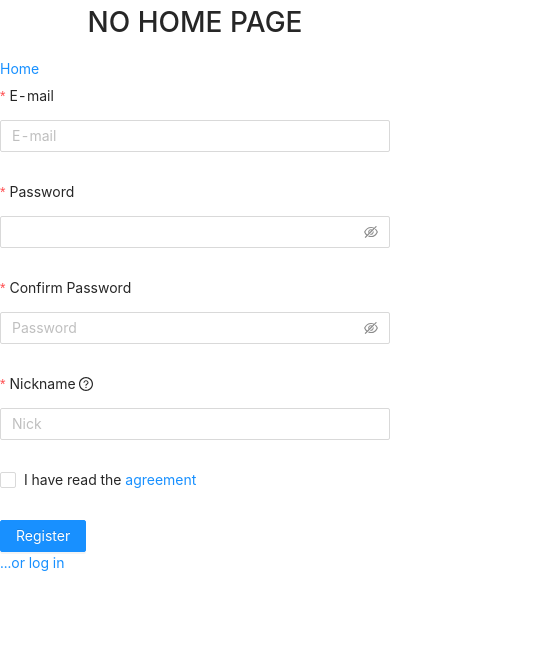
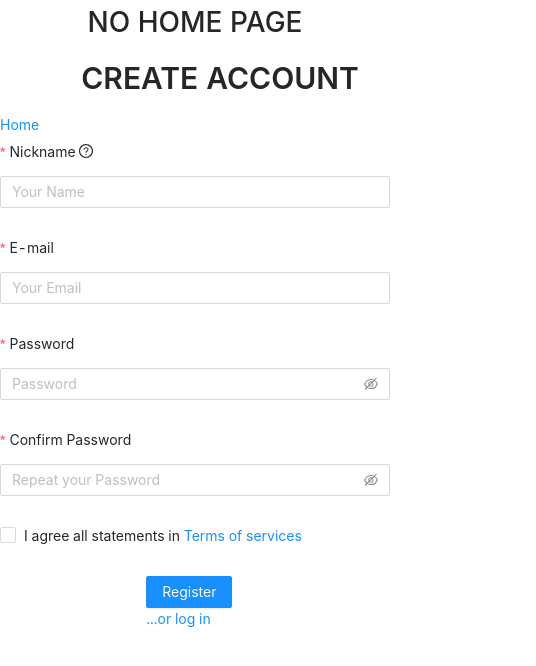
Before and after one commit to David245M/shop-note, a React (Create React App) app in the folder client/: page /register in a window 390 px wide. Shown: the top 666 px of the page, 536 px wide, since content can reach past the window. Built offline with nearby package versions, Linux system fonts and the light colour scheme.

Commit message:
Change reg(refactor in mobile), finish login

```diff
--- a/client/src/pages/Login.jsx
+++ b/client/src/pages/Login.jsx
@@ -22,13 +22,14 @@ const firstlayout = {
 const secondLayout = {
   wrapperCol: {
     lg: { span: 8, offset: 8},
-    md: { span: 10, offset: 7},
+    md: { span: 10, offset: 8},
     sm: { span: 12, offset: 5},
   },
 };
 
 const thirdLayout = {
   wrapperCol: {
+    xs: { span: 24, offset: 9},
     lg: { span: 12, offset: 12 },
     md: { span: 16, offset: 12},
     sm: { span: 20, offset: 11},
@@ -115,8 +116,8 @@ const LoginPage = () => {
 
 
       <Form.Item {...thirdLayout} >
-        <Row lg={{span: 24}} md={{span: 24}} sm={{span: 24}}>{/*бро, Row и так всю возможную ширину занимает, это бесполезно*/}
-          <Button type="primary" htmlType="submit">
+        <Row>
+          <Button type="primary" htmlType="submit" >
             Log in
           </Button>
         </Row>
--- a/client/src/pages/Register.jsx
+++ b/client/src/pages/Register.jsx
@@ -1,14 +1,16 @@
 import React, { useState } from 'react'
 import { Link } from 'react-router-dom'
-import { Form, Input, Tooltip, Option, Row, Col, Checkbox, Button } from 'antd';
+import { Form, Input, Tooltip, Option, Row, Col, Checkbox, Button, Typography } from 'antd';
 import { QuestionCircleOutlined } from '@ant-design/icons';
 
+
+const { Title } = Typography;
 // const { Option } = Select;
 // так як Велікій сенсей Міхаіл учіл
 const formItemLayout = {
   labelCol: {
     sm: { span: 8},
-    md: { span: 7},
+    md: { span: 8},
     lg: { span: 8}
   },
   wrapperCol: {
@@ -17,12 +19,32 @@ const formItemLayout = {
     lg: { span: 8 }
   },
 };
+
 const tailFormItemLayout = {
   wrapperCol: {
+
     sm: {span: 17, offset: 10},
     md: {span: 13, offset: 9},
     lg: {span: 20, offset: 10},
   },
+};
+
+const buttonLayout = {
+  wrapperCol: {
+    xs: { span: 24, offset: 9},
+    sm: {span: 17, offset: 10},
+    md: {span: 13, offset: 9},
+    lg: {span: 20, offset: 10},
+  },
+}
+
+
+const titleLayout = {
+    xs: {span: 18, offset: 5},
+    sm: {span: 11, offset: 8},
+    md: {span: 9, offset: 9},
+    lg: {span: 7, offset: 10},
+
 };
 
 const RegisterPage = () => {
@@ -59,17 +81,41 @@ const RegisterPage = () => {
   return (
     <>
 
+
+          <Row >
+            <Col {...titleLayout}>
+              <Title level={2}>
+                  CREATE ACCOUNT
+              </Title>
+            </Col>
+          </Row>
+
+
       <Link to="/">Home</Link>
       <Form
         {...formItemLayout}
         form={form}
         name="register"
-        // onFinish={onSubmit}
+        onFinish={onSubmit}
         initialValues={{
           prefix: '+380',//поки нічьо не робить
         }}
         // scrollToFirstError
       >
+        <Form.Item
+         name="name"
+          label={
+            <span>
+              Nickname&nbsp;
+              <Tooltip title="What do you want others to call you?">
+                <QuestionCircleOutlined />
+              </Tooltip>
+            </span>
+          }
+          rules={[{ required: true, message: 'Please input your nickname!', whitespace: true }]}
+        >
+          <Input value={nick} onChange={e => setNick(e.target.value)} placeholder="Your Name"/>
+        </Form.Item>
         <Form.Item
           name="email"
           label="E-mail"
@@ -84,7 +130,7 @@ const RegisterPage = () => {
             },
           ]}
         >
-          <Input value={email} onChange={e => setEmail(e.target.value)} placeholder="E-mail"/>
+          <Input value={email} onChange={e => setEmail(e.target.value)} placeholder="Your Email"/>
         </Form.Item>
 
         <Form.Item
@@ -98,7 +144,7 @@ const RegisterPage = () => {
           ]}
           // hasFeedback
         >
-          <Input.Password />
+          <Input.Password placeholder="Password"/>
         </Form.Item>
 
         <Form.Item
@@ -121,23 +167,10 @@ const RegisterPage = () => {
             }),
           ]}
         >
-          <Input.Password value={password} onChange={e => setPassword(e.target.value)} placeholder="Password"/>
+          <Input.Password value={password} onChange={e => setPassword(e.target.value)} placeholder="Repeat your Password"/>
        </Form.Item>
 
-       <Form.Item
-         name="nickname"
-          label={
-            <span>
-              Nickname&nbsp;
-              <Tooltip title="What do you want others to call you?">
-                <QuestionCircleOutlined />
-              </Tooltip>
-            </span>
-          }
-          rules={[{ required: true, message: 'Please input your nickname!', whitespace: true }]}
-        >
-          <Input value={nick} onChange={e => setNick(e.target.value)} placeholder="Nick"/>
-        </Form.Item>
+
             {/*Це я оставив эслі захочим добавити тєлєф*/}
         {/* <Form.Item
           name="phone"
@@ -159,13 +192,13 @@ const RegisterPage = () => {
           {...tailFormItemLayout}
         >
           <Checkbox>
-            I have read the <a href="/home">agreement</a>
+            I agree all statements in <a href="/home">Terms of services</a>
           </Checkbox>
         </Form.Item>
 
-        <Form.Item {...tailFormItemLayout} >
-          <Row lg={{span: 24}} md={{span: 24}} sm={{span: 24}}>{/*я шось не придумав як по іншому зробити */}
-            <Button type="primary" htmlType="rules" >
+        <Form.Item {...buttonLayout}>
+          <Row xs={{ span: 24, offset: 9}}>
+            <Button type="primary" htmlType="rules">
               Register
             </Button>
           </Row>
```
